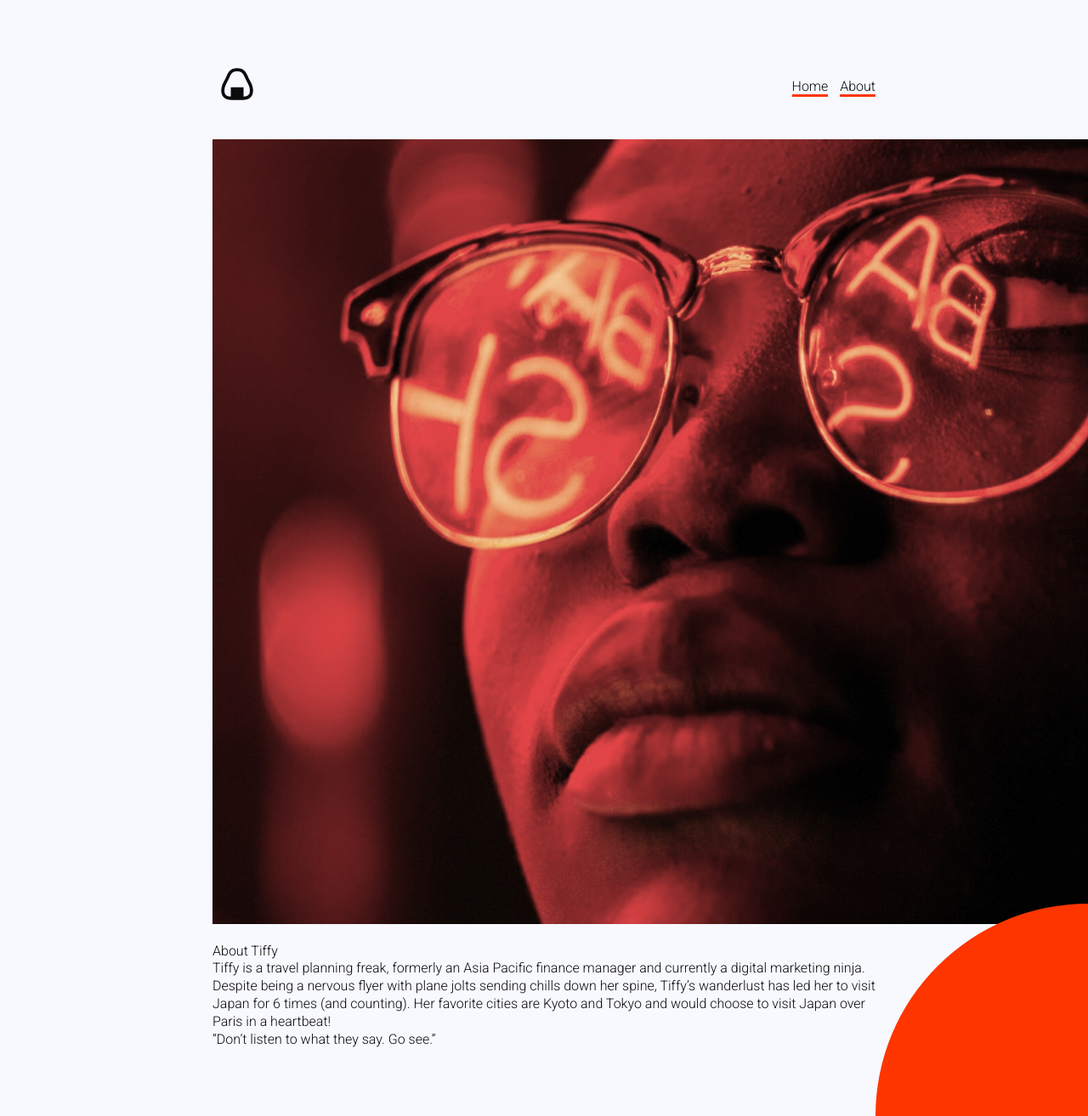
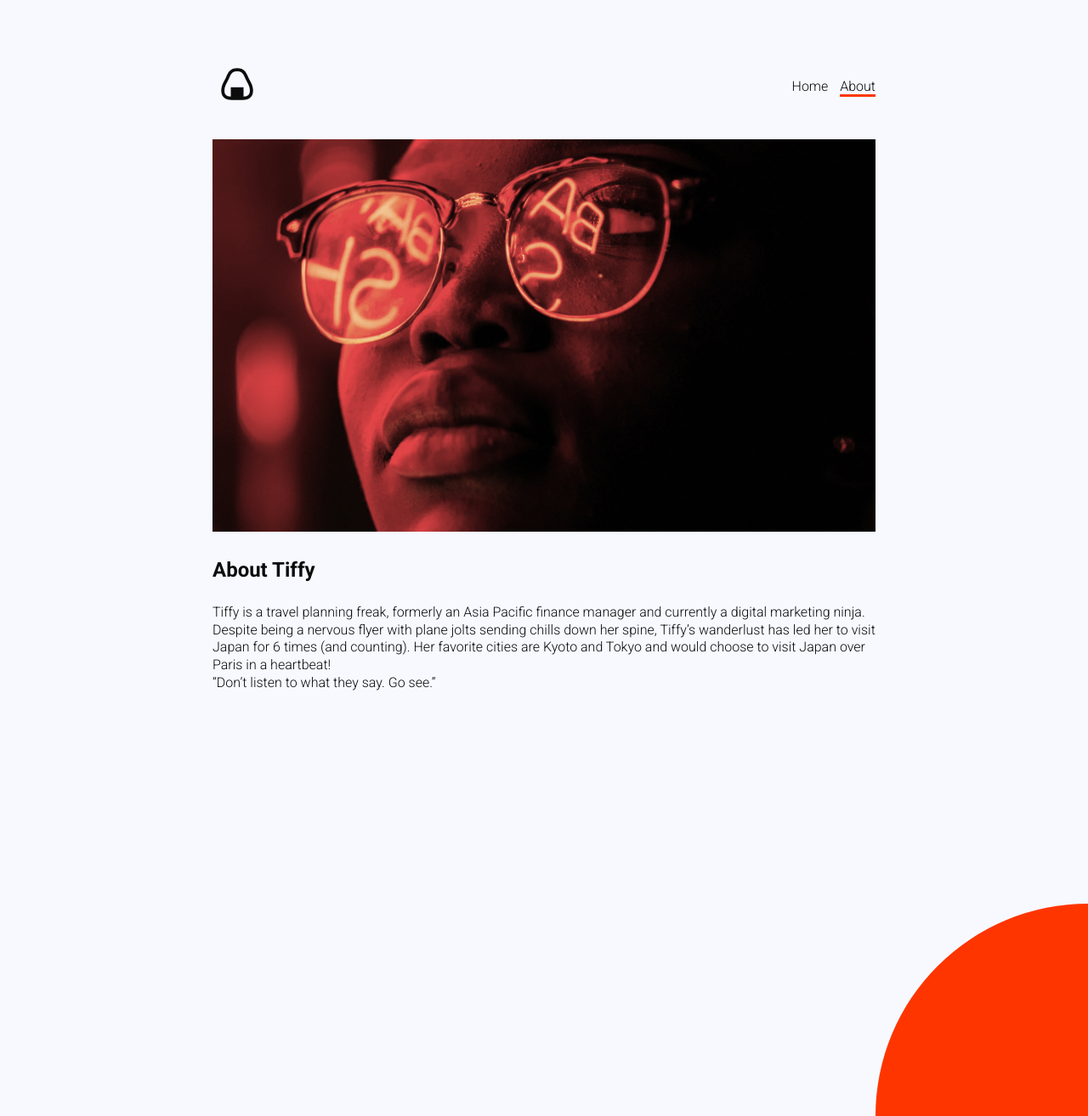
Before and after one commit to espedersen/anightinjapan, a Jekyll site: the page built from about.markdown, in a window 1280 px wide and 1314 px high. Shown: the whole window at 85% size. Built offline with Jekyll 4.4.1, drawn with Linux system fonts in a browser that asks for light colours.

Commit message:
fix nav and images

```diff
--- a/_includes/header.html
+++ b/_includes/header.html
@@ -3,7 +3,7 @@
         <img src="/assets/images/logo.svg" alt="A night in Japan">
     </a>
     <nav>
-        <a href="/">Home</a>
-        <a href="/about">About</a>
+        <a href="/" {% if page.url == "/" %} class="selected"{% endif %}>Home</a>
+        <a href="/about/" {% if page.url == "/about/" %} class="selected"{% endif %}>About</a>
     </nav>
 </header>
--- a/about.markdown
+++ b/about.markdown
@@ -6,6 +6,7 @@ layout: default
 
 ![about.jpg](/uploads/about.jpg)
 
-About Tiffy\
+### About Tiffy
+
 Tiffy is a travel planning freak, formerly an Asia Pacific finance manager and currently a digital marketing ninja. Despite being a nervous flyer with plane jolts sending chills down her spine, Tiffy’s wanderlust has led her to visit Japan for 6 times (and counting). Her favorite cities are Kyoto and Tokyo and would choose to visit Japan over Paris in a heartbeat! \
 “Don't listen to what they say. Go see.”
--- a/assets/css/app.scss
+++ b/assets/css/app.scss
@@ -42,10 +42,17 @@ header{
 section{
     margin: 40px 0 0 0;
 }
-nav a, p a{
+nav a{
+    color: $black;
+    text-decoration: none;
+}
+nav a.selected, p a{
     color: $black;
     text-decoration: none;
     border-bottom: 3px solid $red;
+}
+img{
+    max-width: 780px;
 }
 p.read-more {
     font-weight: 700;
```
